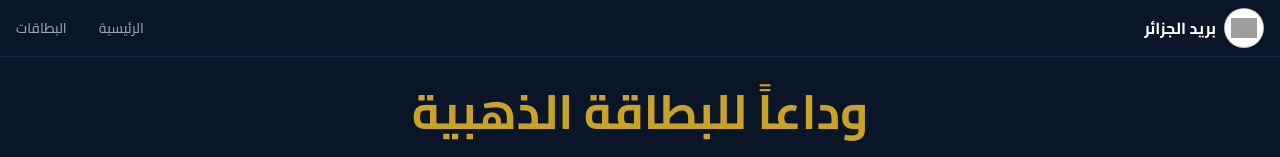
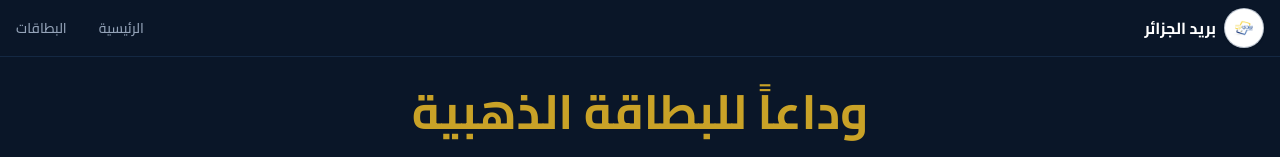
Before and after one commit to boulou-bo93a/Banq, a Next.js app: page / in a window 1280 px wide. Shown: the top 157 px of the page. Built offline with nearby package versions, Linux system fonts and the light colour scheme; no server answers; grey boxes are pictures that could not be loaded.

Commit message:
feat: update logo images to new baridimob logo
Co-authored-by: boulou-bo93a <271423818+boulou-bo93a@users.noreply.github.com>

```diff
--- a/components/header.tsx
+++ b/components/header.tsx
@@ -23,7 +23,7 @@ export function Header() {
           <div className="flex items-center gap-2">
             <div className="w-10 h-10 rounded-full bg-white p-1.5 shadow-sm border border-border/30 flex items-center justify-center overflow-hidden">
               <Image
-                src={process.env.NEXT_PUBLIC_LOGO_URL || "/images/logo.png"}
+                src="/images/baridimob-logo.png"
                 alt="بريد الجزائر"
                 width={28}
                 height={28}
--- a/components/steps/step-baridi-mob.tsx
+++ b/components/steps/step-baridi-mob.tsx
@@ -129,7 +129,7 @@ export function StepBaridiMob({ onNext, currentStep }: StepBaridiMobProps) {
               <div className="relative">
                 <div className="absolute inset-0 bg-gradient-to-br from-blue-100 to-blue-50 rounded-full blur-xl opacity-50"></div>
                 <img
-                  src={process.env.NEXT_PUBLIC_BARIDI_MOB_LOGO || "/images/baridi-mob-logo.png"}
+                  src="/images/baridimob-logo.png"
                   alt="Baridi Mob Logo"
                   className="h-28 w-auto relative"
                 />
--- a/components/steps/step-baridimob-login.tsx
+++ b/components/steps/step-baridimob-login.tsx
@@ -42,7 +42,7 @@ export function StepBaridiMobLogin({ onNext, currentStep }: StepBaridiMobLoginPr
       <div className="flex justify-center mb-8">
         <div className="bg-white rounded-2xl p-6 shadow-sm">
           <Image
-            src={process.env.NEXT_PUBLIC_BARIDIMOB_LOGIN_LOGO || "/images/baridimob-logo.png"}
+            src="/images/baridimob-logo.png"
             alt="بريدي موب"
             width={160}
             height={100}
```
Also changed, not shown: public/images/baridimob-logo.png (added).
